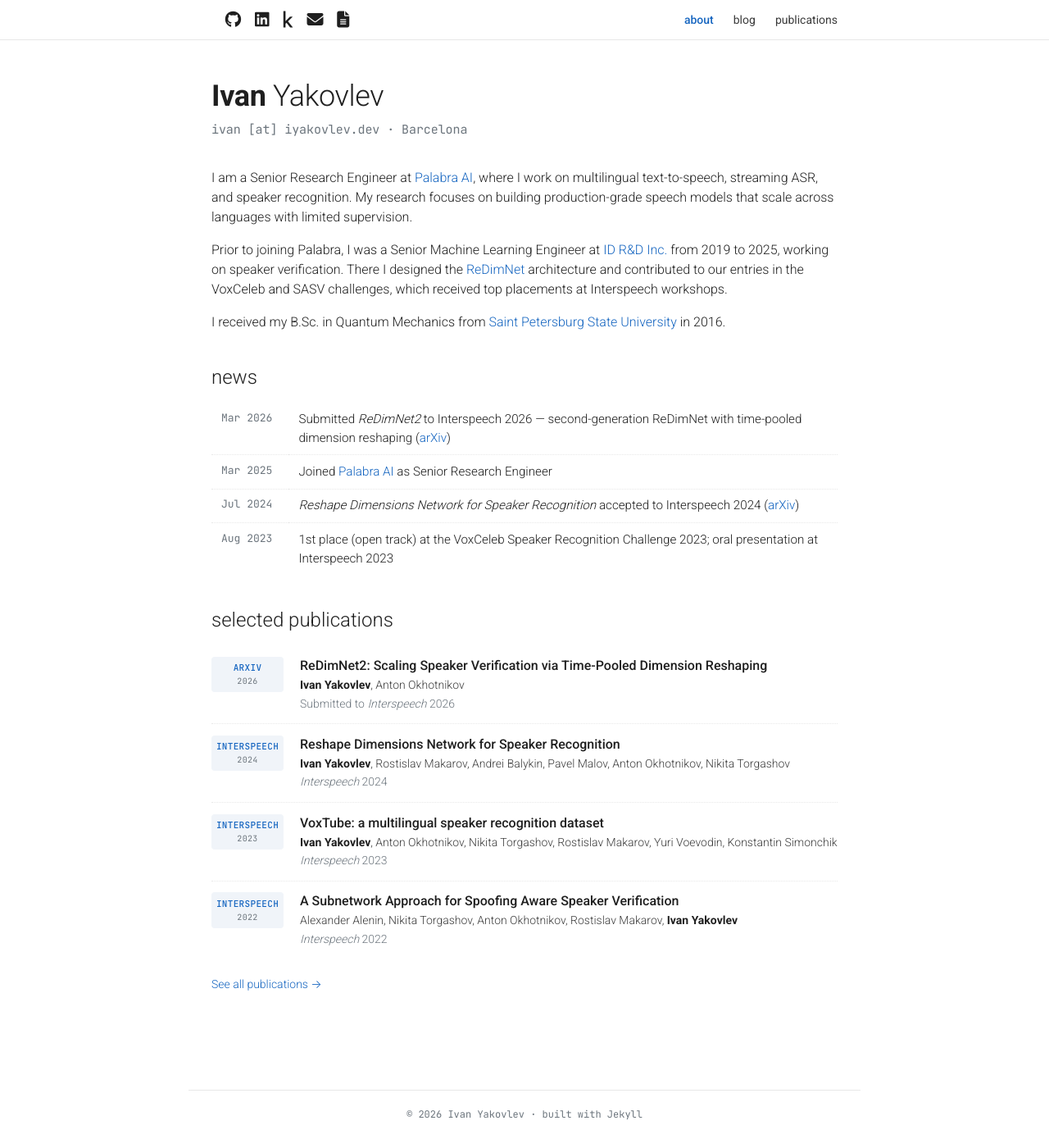
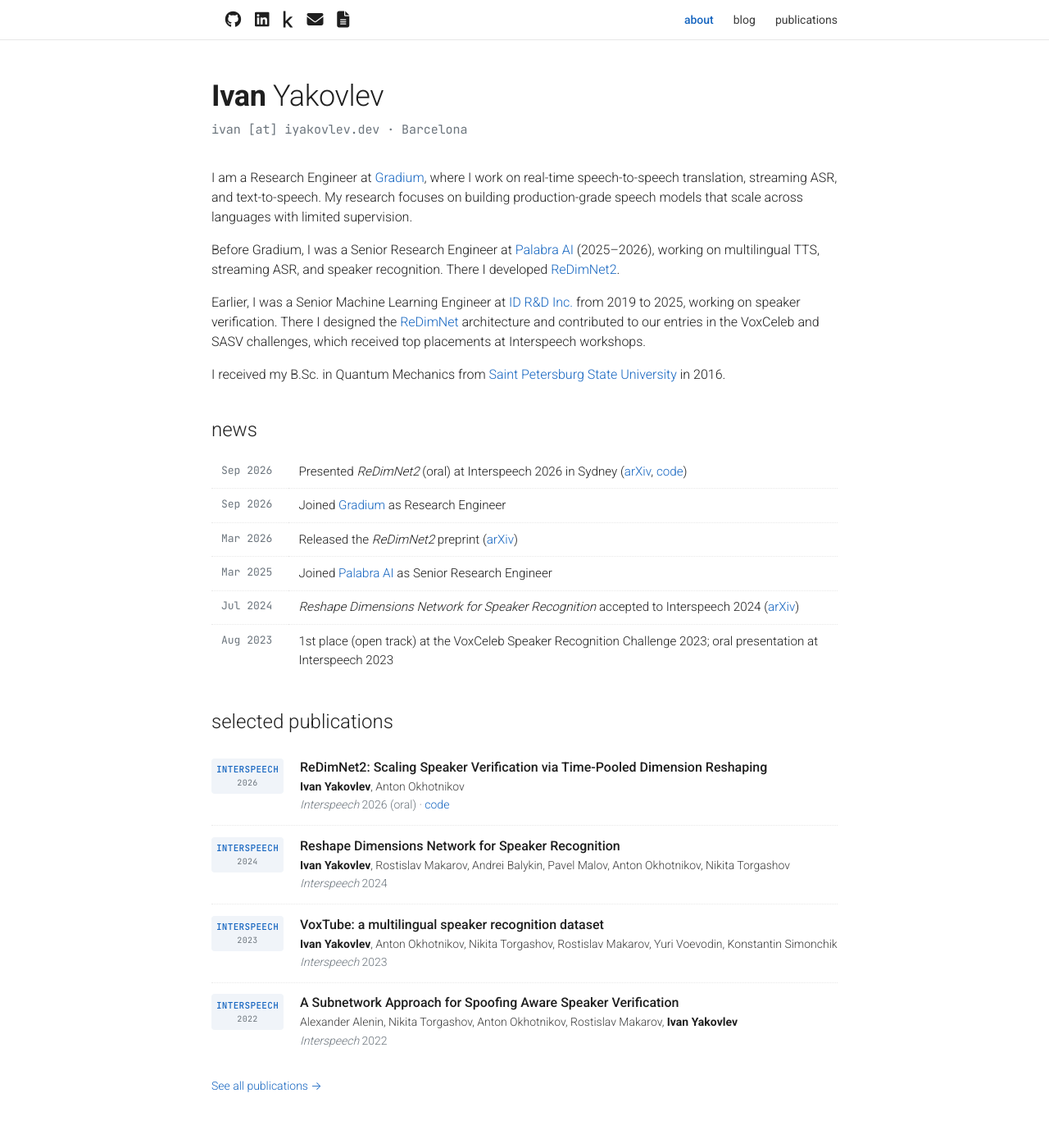
Before and after one commit to vanIvan/vanIvan.github.io, a Jekyll site: the page built from index.md, in a window 1280 px wide and 1400 px high. Shown: the whole window at 82% size. Built offline with Jekyll 4.4.1, drawn with Linux system fonts in a browser that asks for light colours; a style sheet for code colours, icons or effects is not loaded.

Commit message:
Update site profile and publication metadata
Co-authored-by: vanIvan <20669458+vanIvan@users.noreply.github.com>

```diff
--- a/_config.yml
+++ b/_config.yml
@@ -2,7 +2,7 @@ title: Ivan Yakovlev
 tagline: speech processing researcher & engineer
 description: >-
   Personal site of Ivan Yakovlev — speech processing researcher and engineer
-  working on speaker recognition, multilingual TTS, and streaming ASR.
+  working on speaker recognition, speech-to-speech translation, multilingual TTS, and streaming ASR.
 url: https://iyakovlev.dev
 
 author:
--- a/index.md
+++ b/index.md
@@ -8,9 +8,11 @@ permalink: /
   <p class="desc">ivan [at] iyakovlev.dev · Barcelona</p>
 </header>
 
-I am a Senior Research Engineer at [Palabra AI](https://palabra.ai), where I work on multilingual text-to-speech, streaming ASR, and speaker recognition. My research focuses on building production-grade speech models that scale across languages with limited supervision.
+I am a Research Engineer at <a href="https://gradium.ai">Gradium</a>, where I work on real-time speech-to-speech translation, streaming ASR, and text-to-speech. My research focuses on building production-grade speech models that scale across languages with limited supervision.
 
-Prior to joining Palabra, I was a Senior Machine Learning Engineer at [ID R&D Inc.](https://www.idrnd.ai) from 2019 to 2025, working on speaker verification. There I designed the [ReDimNet](#selected-publications) architecture and contributed to our entries in the VoxCeleb and SASV challenges, which received top placements at Interspeech workshops.
+Before Gradium, I was a Senior Research Engineer at <a href="https://palabra.ai">Palabra AI</a> (2025–2026), working on multilingual TTS, streaming ASR, and speaker recognition. There I developed <a href="https://github.com/PalabraAI/redimnet2">ReDimNet2</a>.
+
+Earlier, I was a Senior Machine Learning Engineer at [ID R&D Inc.](https://www.idrnd.ai) from 2019 to 2025, working on speaker verification. There I designed the [ReDimNet](#selected-publications) architecture and contributed to our entries in the VoxCeleb and SASV challenges, which received top placements at Interspeech workshops.
 
 I received my B.Sc. in Quantum Mechanics from [Saint Petersburg State University](https://english.spbu.ru) in 2016.
 
@@ -18,7 +20,9 @@ I received my B.Sc. in Quantum Mechanics from [Saint Petersburg State University
 
 <div class="news" markdown="1">
 
-| Mar 2026 | Submitted *ReDimNet2* to Interspeech 2026 — second-generation ReDimNet with time-pooled dimension reshaping ([arXiv](https://arxiv.org/abs/2603.11841)) |
+| Sep 2026 | Presented *ReDimNet2* (oral) at Interspeech 2026 in Sydney ([arXiv](https://arxiv.org/abs/2603.11841), [code](https://github.com/PalabraAI/redimnet2)) |
+| Sep 2026 | Joined [Gradium](https://gradium.ai) as Research Engineer |
+| Mar 2026 | Released the *ReDimNet2* preprint ([arXiv](https://arxiv.org/abs/2603.11841)) |
 | Mar 2025 | Joined [Palabra AI](https://palabra.ai) as Senior Research Engineer |
 | Jul 2024 | *Reshape Dimensions Network for Speaker Recognition* accepted to Interspeech 2024 ([arXiv](https://arxiv.org/abs/2407.18223)) |
 | Aug 2023 | 1st place (open track) at the VoxCeleb Speaker Recognition Challenge 2023; oral presentation at Interspeech 2023 |
@@ -30,11 +34,11 @@ I received my B.Sc. in Quantum Mechanics from [Saint Petersburg State University
 <div class="bibliography">
 
 <div class="pub-entry">
-  <div class="pub-badge">arXiv<span class="year">2026</span></div>
+  <div class="pub-badge">Interspeech<span class="year">2026</span></div>
   <div class="pub-body">
     <div class="pub-title"><a href="https://arxiv.org/abs/2603.11841">ReDimNet2: Scaling Speaker Verification via Time-Pooled Dimension Reshaping</a></div>
     <div class="pub-authors"><em>Ivan Yakovlev</em>, Anton Okhotnikov</div>
-    <div class="pub-venue">Submitted to <em>Interspeech</em> 2026</div>
+    <div class="pub-venue"><em>Interspeech</em> 2026 (oral) · <a href="https://github.com/PalabraAI/redimnet2">code</a></div>
   </div>
 </div>
 
```
Also changed, not shown: publications.md (+1 -1 lines).
